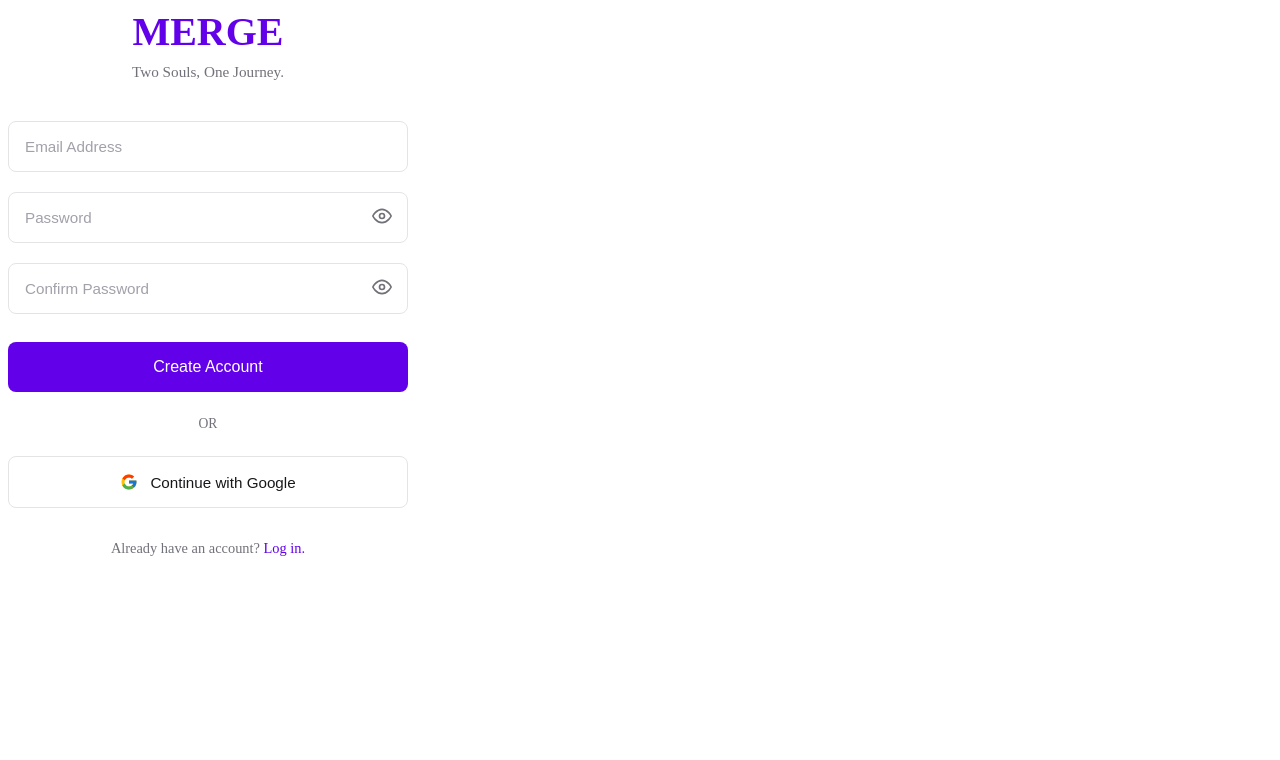
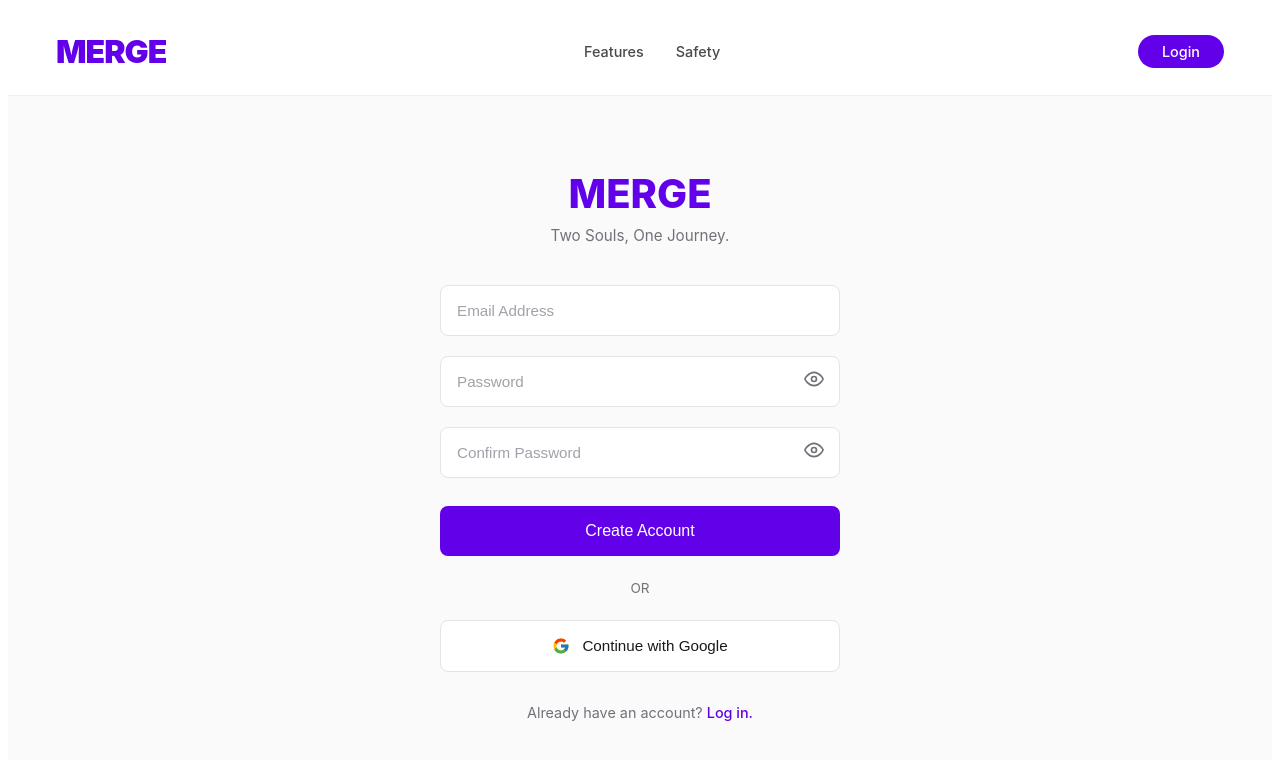
Before and after one commit to Althaf-vt/MERGE, a React (Vite) app in the folder frontend/: page /register in a window 1280 px wide. Shown: the top 760 px of the page. Built offline with nearby package versions, Linux system fonts and the light colour scheme.

Commit message:
feat(auth): integrate AuthLayout into RegisterPage workflow

```diff
--- a/frontend/src/features/auth/pages/RegisterPage.tsx
+++ b/frontend/src/features/auth/pages/RegisterPage.tsx
@@ -1,19 +1,15 @@
 import { RegisterForm } from "../components/RegisterForm";
 import { OtpVerification } from "../components/OtpVerification";
 import { useAppSelector } from "../../../app/hooks";
+import { AuthLayout } from "../../../shared/components/layouts/AuthLayout";
 
 export const RegisterPage = () => {
     const currentStep = useAppSelector((state: any) => state.auth.currentStep);
 
     return (
-        <div>
-            {/*
-                This is where we need to place our Figma layout wappers,
-                split screens, or branding assets.
-            */}
-
+        <AuthLayout>
             {currentStep === "REGISTER" && <RegisterForm/>}
             {currentStep === "OTP" && <OtpVerification/>}
-        </div>
+        </AuthLayout>
     )
 }
```
